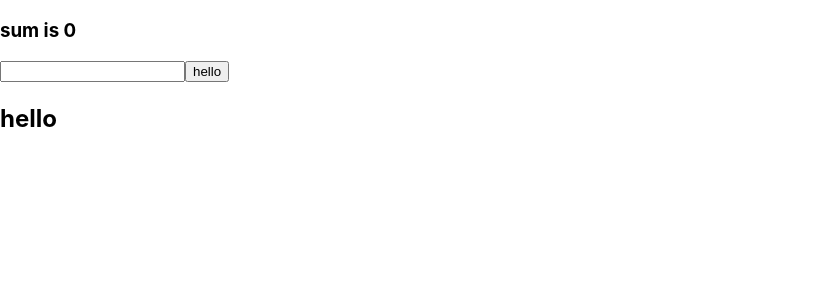
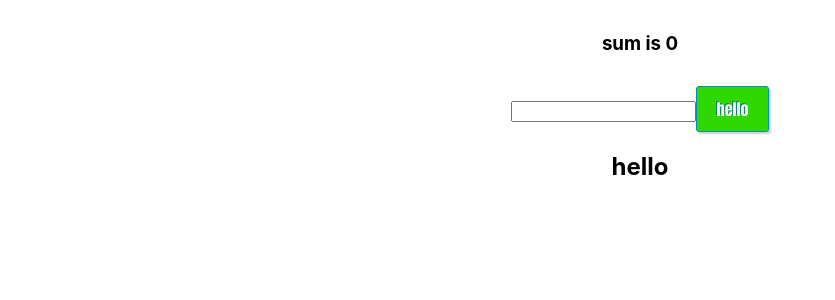
Before and after one commit to aegon47/React-App, a React (Create React App) app: page / in a window 1280 px wide. Shown: the top 300 px of the page, without its empty margins (0-835 px from the left). Built offline with nearby package versions, Linux system fonts and the light colour scheme.

Commit message:
Changes to UI

```diff
--- /dev/null
+++ b/src/App.css
@@ -0,0 +1,4 @@
+.App{
+  background: #ffffff;
+  text-align: center;
+}
--- a/src/App.js
+++ b/src/App.js
@@ -1,11 +1,11 @@
 import Todocard from './components/todocard';
+import './App.css'
 import Cards from './components/cards';
 
 function App() {
   return (
     <div className="App">
         <Cards/>
-        <Todocard/>
         <h2>   hello </h2>
     </div>
   );
--- a/src/components/cards.jsx
+++ b/src/components/cards.jsx
@@ -1,14 +1,14 @@
 import React, { Component } from 'react';
 import Todocard from './todocard';
+import '../styles/cards.css'
 
 class Cards extends Component {
     state = {
         value:[],
-        text:''
+        text:'',
+        ipnutText:''
 
     }
-
-
     getLocalItems = () =>{
         let lst = localStorage.getItem('lists');
         if(lst){
@@ -18,26 +18,28 @@ class Cards extends Component {
             return [];
         }
     }
-
     onChangeText = (e) =>{
         this.setState({text:e.target.value})
         console.log(this.state.value);
+    }
+    handleSubmit = () => {
 
+        //this.state.value.setState({value:this.getLocalItems()})
+        //for local storage we use this function to return array from stored json
+        if(this.state.text.length!==0){
+            const value = [...this.getLocalItems(), this.state.text];
+            localStorage.setItem('lists', JSON.stringify(value));
+            this.setState({value})
+            this.setState({text :''})
+        }
+        else{
+            {alert("enter a number numpty")}
+        }
     }
-
-    handleSubmit = () => {
-        //this.state.value.setState({value:this.getLocalItems()})
-        const value = [...this.getLocalItems(), this.state.text];
-        localStorage.setItem('lists', JSON.stringify(value));
-        this.setState({value})
-        this.setState({text :''})
-    }
-
-
-
     totalSum = () => {
         let sum = 0;
-        for (let i = 0; i < this.state.value.length; i++) {
+
+        for (let i = 0; i < this.getLocalItems().length; i++) {
             //sum += this.state.value[i];
             //this gives 10 + 2 = 102
 
@@ -54,8 +56,12 @@ class Cards extends Component {
 
             <h3>sum is {this.totalSum()}</h3>
             <input type={'number'} value = {this.state.text} onChange = {this.onChangeText}/>
-            <button onClick={this.handleSubmit}>hello</button>
+            {/* <input type={'text'} value = {this.state.inputText} onChange = {(e)=>this.setState({text:e.target.value})}/> */}
+
+            <button onClick={this.handleSubmit} className='ButtonClick'>hello</button>
+
             {this.getLocalItems().map(v=><Todocard value = {v}/>)}
+
 
         </React.Fragment>
 
--- a/src/components/todocard.jsx
+++ b/src/components/todocard.jsx
@@ -1,4 +1,5 @@
 import React, { Component } from 'react';
+import '../styles/todocard.css'
 
 
 class Todocard extends Component {
@@ -6,9 +7,10 @@ class Todocard extends Component {
     render() {
         return (
             <React.Fragment>
-                <h1>
+                    <div className='container'>
                     {this.props.value}
-                </h1>
+                    </div>
+
 
             </React.Fragment>
         );
--- a/src/index.css
+++ b/src/index.css
@@ -5,6 +5,8 @@ body {
     sans-serif;
   -webkit-font-smoothing: antialiased;
   -moz-osx-font-smoothing: grayscale;
+
+  background: #ffffff25;
 }
 
 code {
--- /dev/null
+++ b/src/styles/cards.css
@@ -0,0 +1,30 @@
+.ButtonClick {
+    display: inline-block;
+    -webkit-box-sizing: content-box;
+    -moz-box-sizing: content-box;
+    box-sizing: content-box;
+    cursor: pointer;
+    padding: 10px 20px;
+    border: 1px solid #018dc4;
+    -webkit-border-radius: 3px;
+    border-radius: 3px;
+    font: normal 16px/normal Impact, Charcoal, sans-serif;
+    color: rgba(255,255,255,0.9);
+    -o-text-overflow: clip;
+    text-overflow: clip;
+    background: #30d802;
+    -webkit-box-shadow: 2px 2px 2px 0 rgba(0,0,0,0.2) ;
+    box-shadow: 2px 2px 2px 0 rgba(0,0,0,0.2) ;
+    text-shadow: -1px -1px 0 rgba(15,73,168,0.66) ;
+    -webkit-transition: all 300ms cubic-bezier(0.42, 0, 0.58, 1);
+    -moz-transition: all 300ms cubic-bezier(0.42, 0, 0.58, 1);
+    -o-transition: all 300ms cubic-bezier(0.42, 0, 0.58, 1);
+    transition: all 300ms cubic-bezier(0.42, 0, 0.58, 1);
+  }
+
+  h3{
+    display: center;
+    text-align: center;
+    padding: 1%;
+    color: 000000;
+  }
--- /dev/null
+++ b/src/styles/todocard.css
@@ -0,0 +1,24 @@
+.container{
+    -webkit-box-sizing: content-box;
+    -moz-box-sizing: content-box;
+    box-sizing: content-box;
+    width: 80%;
+    margin: 20px;
+    padding: 20px;
+    overflow: hidden;
+    border: none;
+    font: normal 16px/1 "Times New Roman", Times, serif;
+    color: rgba(255,255,255,1);
+    text-align: center;
+    -o-text-overflow: ellipsis;
+    text-overflow: ellipsis;
+    background: #2F4F75;
+    -webkit-box-shadow: 1px 1px 1px 0 rgba(0,0,0,0.3) ;
+    box-shadow: 1px 1px 1px 0 rgba(0,0,0,0.3) ;
+    text-shadow: 1px 1px 1px rgba(0,0,0,0.2) ;
+    display: flex;
+    flex-direction: column;
+    align-self: center;
+    margin-left: auto;
+    margin-right: auto;
+  }
```
